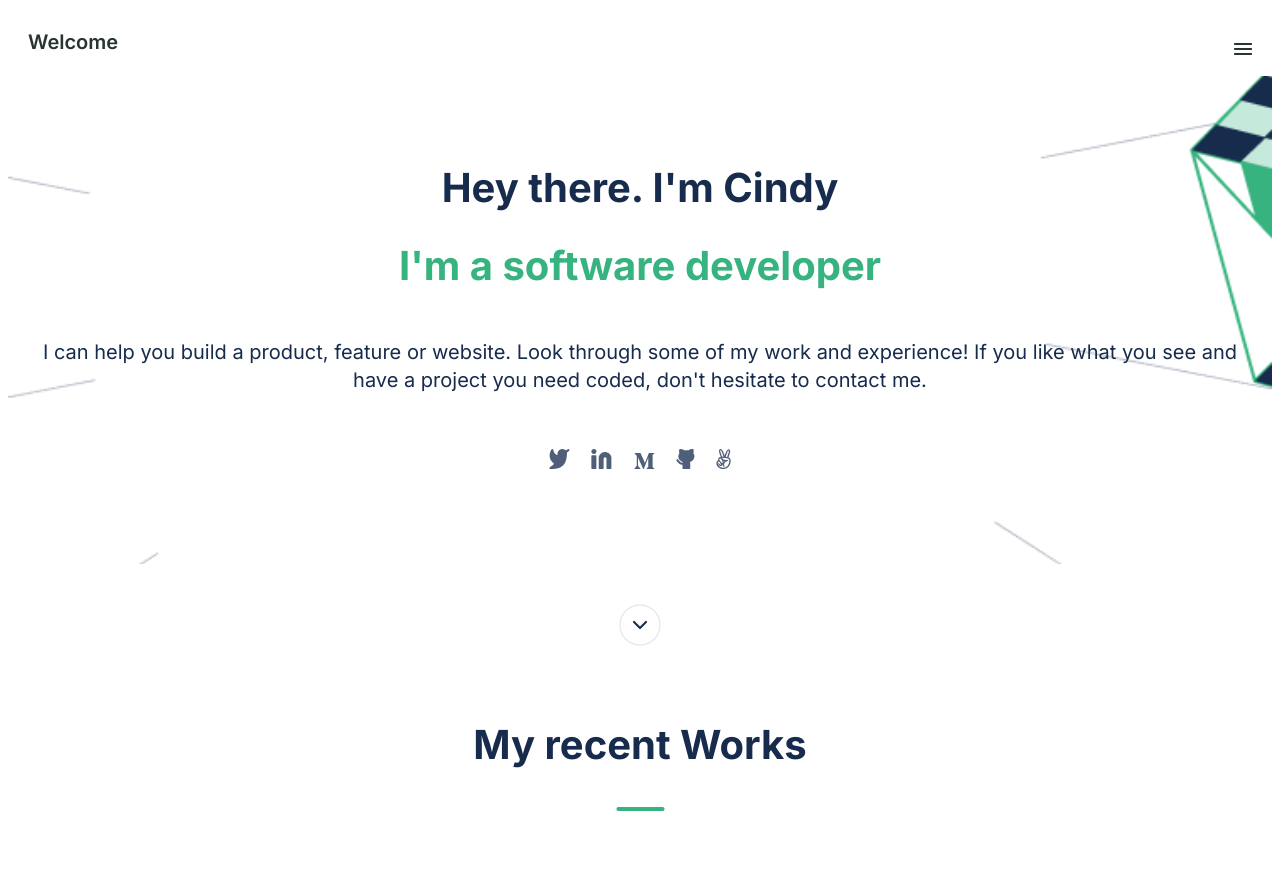
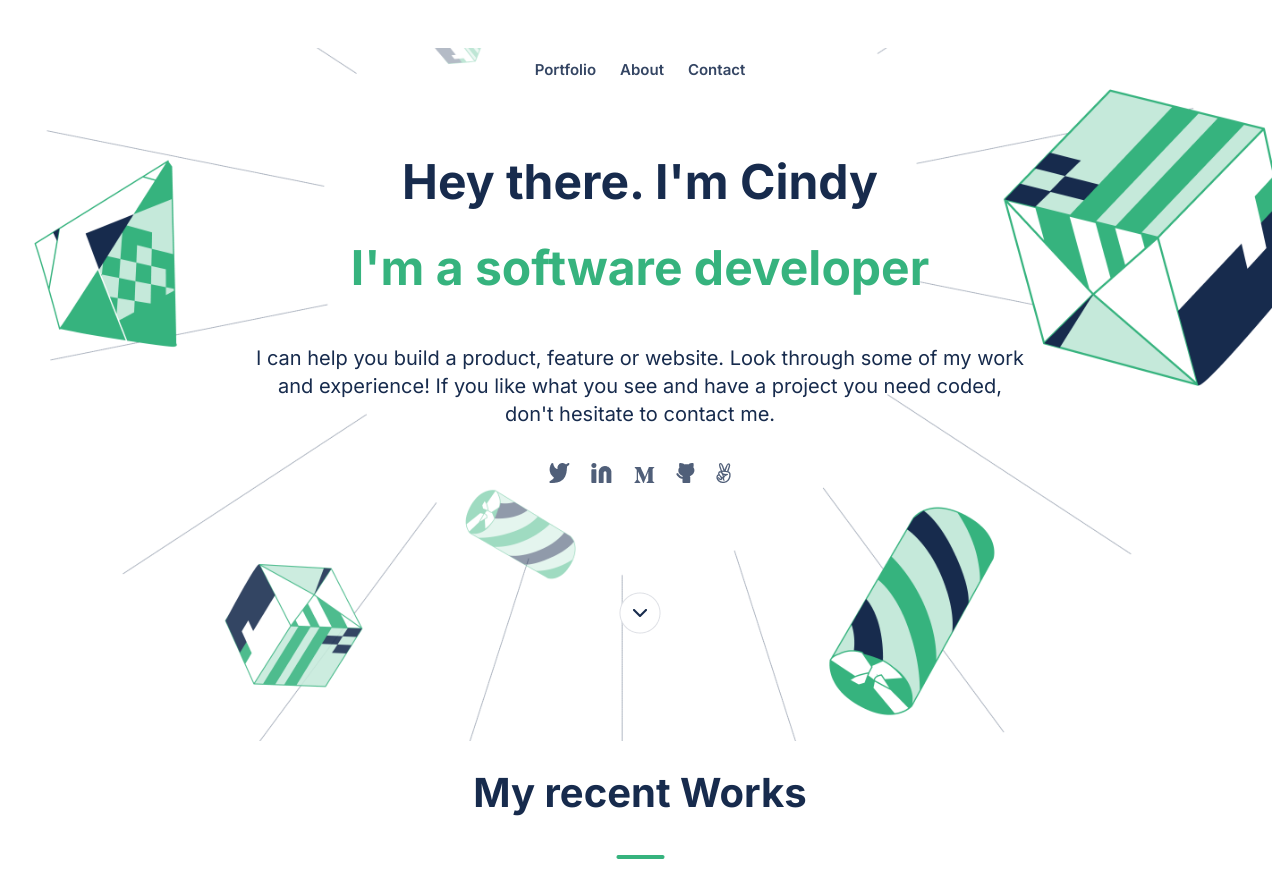
Before and after one commit to CindyDorantes/My-personal-portfolio-site, a plain HTML site: page Index.html in a window 1280 px wide. Shown: the top 874 px of the page. Drawn offline with Linux system fonts and the light colour scheme.

Commit message:
add desktop version for .headline section

```diff
--- a/Index.html
+++ b/Index.html
@@ -15,30 +15,34 @@
     <header class="toolbar">
         <a class="logo">Welcome</a>
         <nav class="hamburguer"><img src="./Images/Union.png" alt="hamburguer menu"></nav>
-
     </header>
     <section class="headline">
+        <nav class="menu">
+            <a class="menu-item">Portfolio</a>
+            <a class="menu-item">About</a>
+            <a class="menu-item">Contact</a>
+        </nav>
+        <br class="hb-01">
         <h1>
             Hey there. I'm Cindy
         </h1>
         <h2 class="greenheader">
             I'm a software developer
         </h2>
-
-        <p>
+        <p class="p-headline">
             I can help you build a product, feature or website. Look through some of my work and experience!
             If you like what you see and have a project you need coded, don't hesitate to contact me.
         </p>
-
-        <ul>
+        <ul class="social-heading">
             <li><a href="https://twitter.com/CindyDorantes10"><img src="./Images/twitter.png" alt="Twitter icon" class="socialicon"></a></li>
             <li><a href="https://www.linkedin.com/in/cindydorantessanchez/"><img src="./Images/Linkedin_icon.png" alt="LinkedIn icon" class="socialicon"></a></li>
             <li><a href="https://medium.com/"><img src="./Images/medium.png" alt="Medium icon" class="socialicon"></a></li>
             <li><a href="https://github.com/CindyDorantes"><img src="./Images/github.png" alt="GitHub icon" class="socialicon"></a></li>
             <li><a href="https://angel.co/"><img src="./Images/angellist.png" alt="AngelList icon" class="socialicon"></a></li>
         </ul>
+        <br class="hb-01">
+        <p><img src="./Images/arrow_button.png" alt="arrow button" class="arrow_button"></p>
     </section>
-        <p><img src="./Images/arrow_button.png" alt="arrow button" class="arrow_button"></p>
     <!--here begins the 'Works' section-->
     <section class="works">
         <h2 class="works-heading">My recent Works <br><img src="./Images/Indicator.png" alt="green line divisor"></h2>
--- a/style.css
+++ b/style.css
@@ -10,8 +10,13 @@ body {
 
 header {
   display: flex;
+  flex-wrap: wrap;
   justify-content: space-between;
   padding: 20px;
+}
+
+.menu {
+  display: none;
 }
 
 .headline {
@@ -21,6 +26,10 @@ header {
   background-size: 100%;
   padding-top: 60px;
   padding-bottom: 60px;
+}
+
+.hb-01 {
+  display: none;
 }
 
 h1 {
@@ -91,7 +100,7 @@ ul {
   grid-row: 1 / 2;
 }
 
-.wi01 {
+.wi-01 {
   max-width: 369px;
   height: 474px;
   border-radius: 8px;
@@ -104,7 +113,7 @@ ul {
   grid-row: 2 / 3;
 }
 
-.wi02 {
+.wi-02 {
   max-width: 369px;
   height: 474px;
   border-radius: 8px;
@@ -117,7 +126,7 @@ ul {
   grid-row: 3 / 4;
 }
 
-.wi03 {
+.wi-03 {
   max-width: 369px;
   height: 474px;
   border-radius: 8px;
@@ -130,7 +139,7 @@ ul {
   grid-row: 4 / 5;
 }
 
-.wi04 {
+.wi-04 {
   max-width: 369px;
   height: 474px;
   border-radius: 8px;
@@ -143,7 +152,7 @@ ul {
   grid-row: 5 / 6;
 }
 
-.wi05 {
+.wi-05 {
   max-width: 369px;
   height: 474px;
   border-radius: 8px;
@@ -472,3 +481,61 @@ button:active {
   border-radius: 4px;
   margin-bottom: 2%;
 }
+
+/* media query for desktop version */
+
+@media only screen and (min-width: 768px) {
+  /*
+  * {
+    outline: solid 1px red;
+  }*/
+
+  .logo,
+  .hamburguer {
+    display: none;
+  }
+
+  .headline {
+    background-image: url("./Images/Header-llustration-desktop.png");
+    background-repeat: no-repeat;
+    background-position: center;
+    background-size: 100%;
+    padding-top: 0%;
+    padding-left: 18%;
+    padding-right: 18%;
+  }
+
+
+  .menu {
+    display: flex;
+    flex-wrap: wrap;
+    justify-content: center;
+  }
+
+  .menu-item {
+    font-weight: 600;
+    font-size: 15px;
+    line-height: 20px;
+    color: #344563;
+    padding: 12px;
+    margin: 0%;
+  }
+
+  .hb-01 {
+    display: block;
+    margin: 7.5%;
+  }
+
+  h1,
+  .greenheader {
+    font-weight: 800;
+    font-size: 48px;
+    line-height: 60px;
+  }
+
+  .p-headline {
+    padding-bottom: 0%;
+    margin-bottom: 0%;
+  }
+
+}
```
Also changed, not shown: Images/Header-llustration-desktop.png (added).
